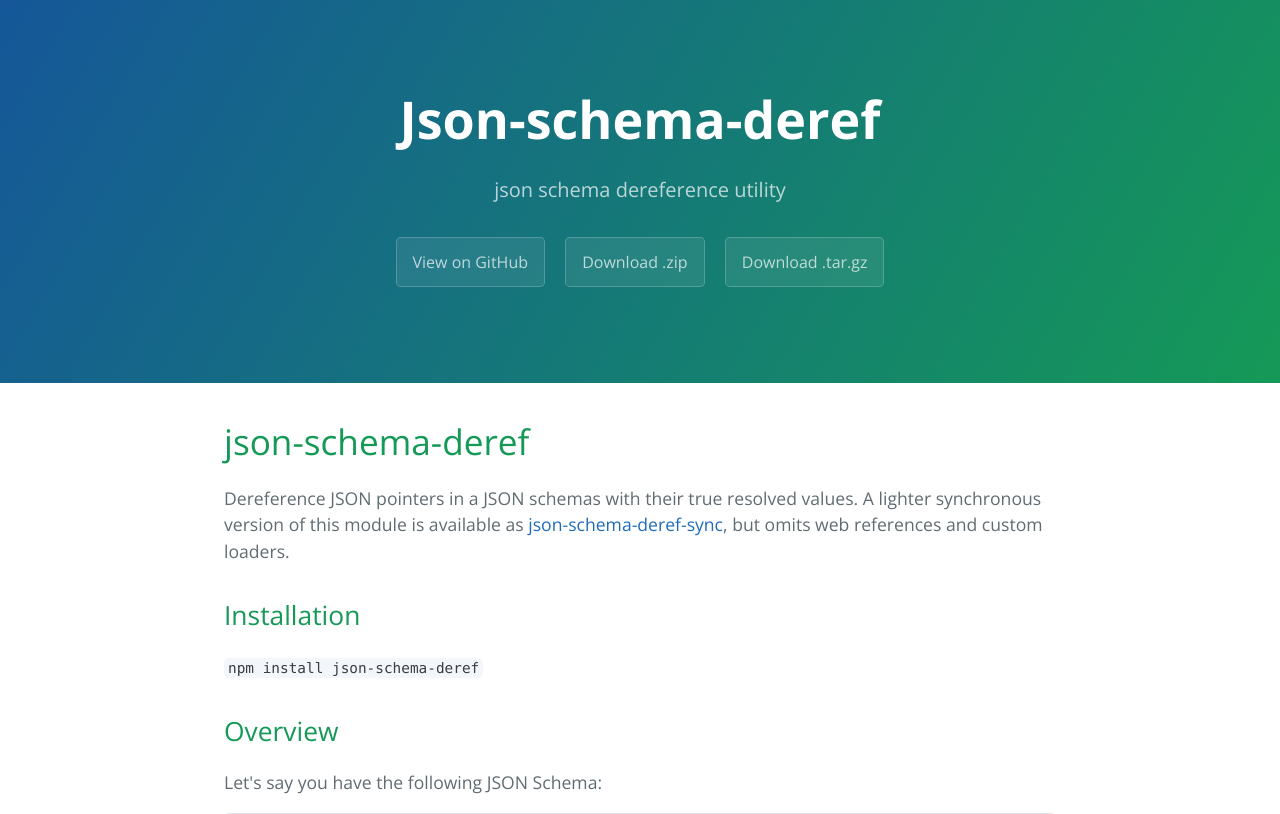
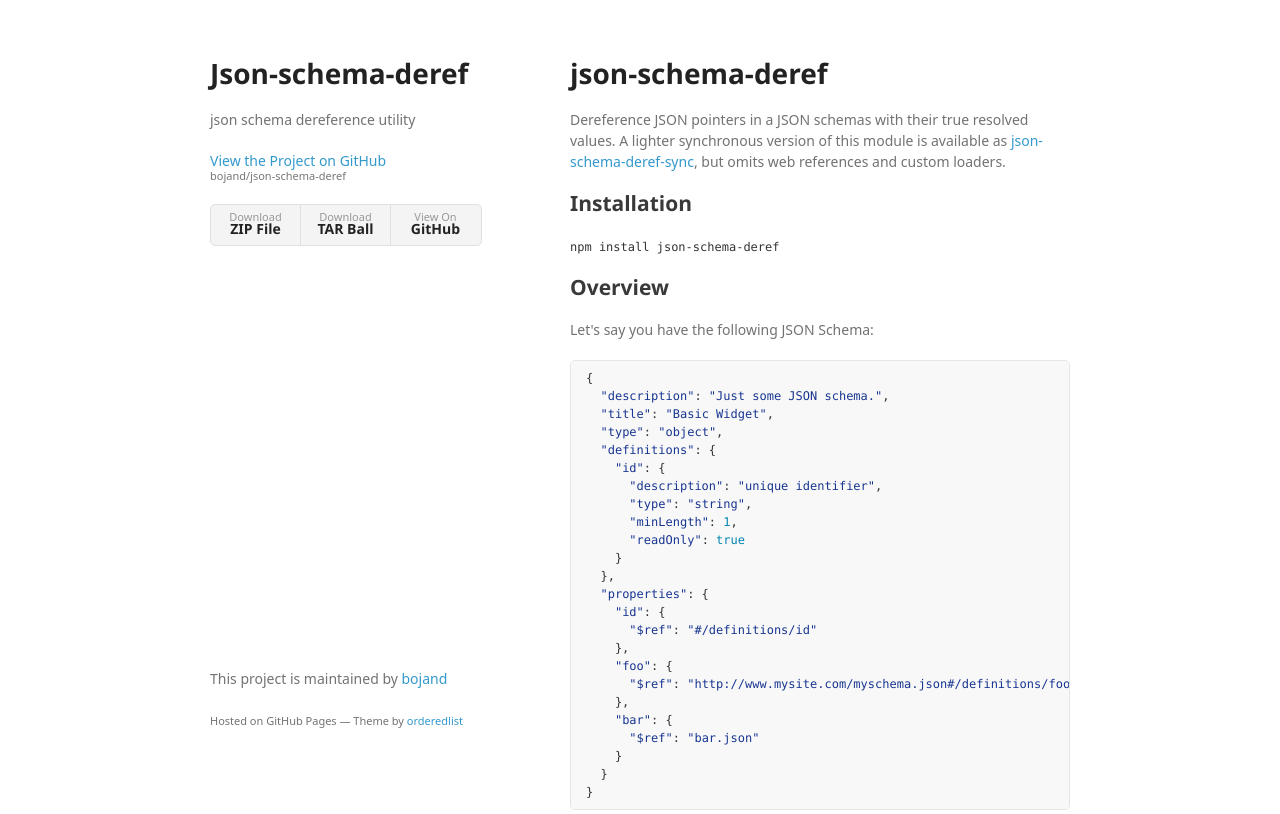
Before and after one commit to cvent/json-schema-deref, a plain HTML site: page index.html in a window 1280 px wide. Shown: the top 814 px of the page. Drawn offline with nearby package versions, Linux system fonts and the light colour scheme; a web font is replaced by a local one.

Commit message:
Create gh-pages branch via GitHub

```diff
--- a/index.html
+++ b/index.html
@@ -1,25 +1,34 @@
-<!DOCTYPE html>
-<html lang="en-us">
+<!doctype html>
+<html>
   <head>
-    <meta charset="UTF-8">
+    <meta charset="utf-8">
+    <meta http-equiv="X-UA-Compatible" content="chrome=1">
     <title>Json-schema-deref by bojand</title>
-    <meta name="viewport" content="width=device-width, initial-scale=1">
-    <link rel="stylesheet" type="text/css" href="stylesheets/normalize.css" media="screen">
-    <link href='https://fonts.googleapis.com/css?family=Open+Sans:400,700' rel='stylesheet' type='text/css'>
-    <link rel="stylesheet" type="text/css" href="stylesheets/stylesheet.css" media="screen">
-    <link rel="stylesheet" type="text/css" href="stylesheets/github-light.css" media="screen">
+
+    <link rel="stylesheet" href="stylesheets/styles.css">
+    <link rel="stylesheet" href="stylesheets/github-light.css">
+    <meta name="viewport" content="width=device-width">
+    <!--[if lt IE 9]>
+    <script src="//html5shiv.googlecode.com/svn/trunk/html5.js"></script>
+    <![endif]-->
   </head>
   <body>
-    <section class="page-header">
-      <h1 class="project-name">Json-schema-deref</h1>
-      <h2 class="project-tagline">json schema dereference utility</h2>
-      <a href="https://github.com/bojand/json-schema-deref" class="btn">View on GitHub</a>
-      <a href="https://github.com/bojand/json-schema-deref/zipball/master" class="btn">Download .zip</a>
-      <a href="https://github.com/bojand/json-schema-deref/tarball/master" class="btn">Download .tar.gz</a>
-    </section>
+    <div class="wrapper">
+      <header>
+        <h1>Json-schema-deref</h1>
+        <p>json schema dereference utility</p>
 
-    <section class="main-content">
-      <h1>
+        <p class="view"><a href="https://github.com/bojand/json-schema-deref">View the Project on GitHub <small>bojand/json-schema-deref</small></a></p>
+
+
+        <ul>
+          <li><a href="https://github.com/bojand/json-schema-deref/zipball/master">Download <strong>ZIP File</strong></a></li>
+          <li><a href="https://github.com/bojand/json-schema-deref/tarball/master">Download <strong>TAR Ball</strong></a></li>
+          <li><a href="https://github.com/bojand/json-schema-deref">View On <strong>GitHub</strong></a></li>
+        </ul>
+      </header>
+      <section>
+        <h1>
 <a id="json-schema-deref" class="anchor" href="#json-schema-deref" aria-hidden="true"><span aria-hidden="true" class="octicon octicon-link"></span></a>json-schema-deref</h1>
 
 <p>Dereference JSON pointers in a JSON schemas with their true resolved values.
@@ -188,15 +197,13 @@
   <span class="pl-c">// or pass error and use failOnMissing to abort</span>
   <span class="pl-k">return</span> <span class="pl-en">fn</span>();
 }</pre></div>
-
-      <footer class="site-footer">
-        <span class="site-footer-owner"><a href="https://github.com/bojand/json-schema-deref">Json-schema-deref</a> is maintained by <a href="https://github.com/bojand">bojand</a>.</span>
-
-        <span class="site-footer-credits">This page was generated by <a href="https://pages.github.com">GitHub Pages</a> using the <a href="https://github.com/jasonlong/cayman-theme">Cayman theme</a> by <a href="https://twitter.com/jasonlong">Jason Long</a>.</span>
+      </section>
+      <footer>
+        <p>This project is maintained by <a href="https://github.com/bojand">bojand</a></p>
+        <p><small>Hosted on GitHub Pages &mdash; Theme by <a href="https://github.com/orderedlist">orderedlist</a></small></p>
       </footer>
-
-    </section>
-
+    </div>
+    <script src="javascripts/scale.fix.js"></script>
 
   </body>
 </html>
```
